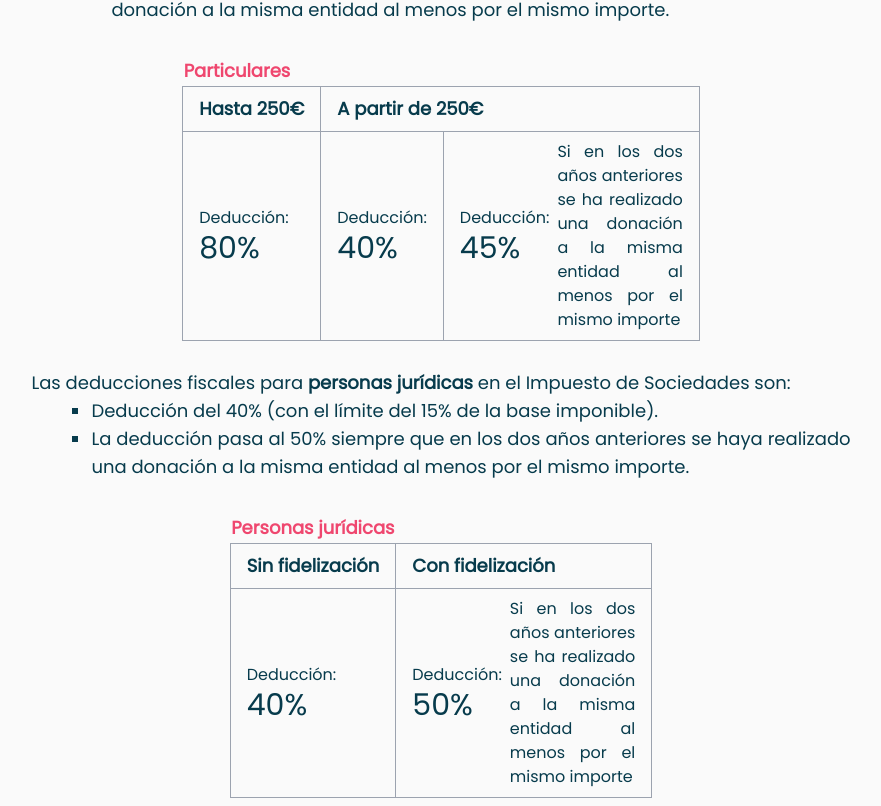
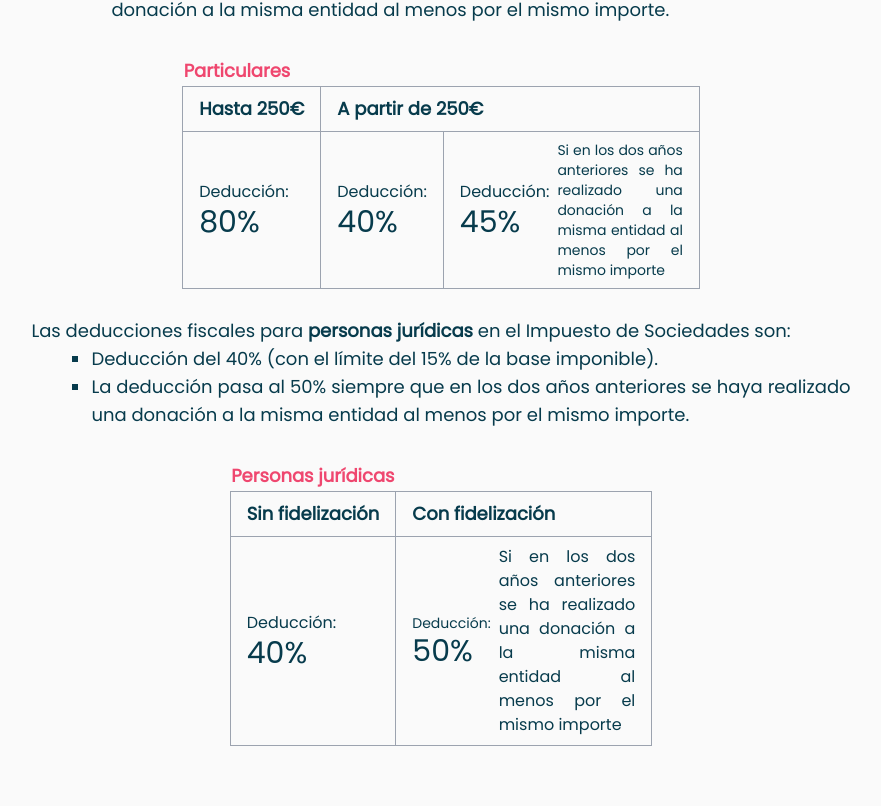
Before and after one commit to vallefarinha/front-casa, a React (Vite) app: page /partnership in a window 1280 px wide. Shown: the part 1979-2785 px from the top of the page, without its empty margins (199-1080 px from the left). Built offline with nearby package versions, Linux system fonts and the light colour scheme.

Commit message:
change text tables size of taxes

```diff
--- a/src/components/form/Legislation.jsx
+++ b/src/components/form/Legislation.jsx
@@ -6,7 +6,6 @@ const Legislation = () => {
   return (
     <div>
      <LegislationText></LegislationText>
-
     </div>
   )
 }
--- a/src/components/form/TitleAllForm.jsx
+++ b/src/components/form/TitleAllForm.jsx
@@ -8,7 +8,7 @@ function TitleAllForm() {
             <div className="flex flex-col items-center mx-auto">
                 <Title wordBlue="Hazte" wordPink="socio" textAlign="center" />
             </div>
-        <div className="w-[80%] mx-auto">
+        <div className="md:w-[80%] w-[90%] mx-auto">
             <RegularText30
                 text={
                     "Hazte socio  con una donación regular y únete a nuestra misión de cambio. Tu apoyo no solo fortalece nuestra causa, sino que también amplía nuestro alcance, permitiéndonos tocar más vidas."
--- a/src/components/texts/TaxText.jsx
+++ b/src/components/texts/TaxText.jsx
@@ -2,7 +2,7 @@ import React from "react";
 
 const TaxText = () => {
   return (
-    <div className="font-poppinsRegular text-justify mb-4 w-full text-LetterColor text-md lg:text-lg sm:text-xs">
+    <div className="font-poppinsRegular text-justify mb-4 w-full text-LetterColor text-sm md:text:md lg:text-lg sm:text-xs">
       <br />
       <p>
         Tras la entrada en vigor el 1 de enero de 2024 del{" "}
@@ -72,7 +72,7 @@ const TaxText = () => {
                     <p className="text-lg md:text-3xl">45%</p>
                   </div>
                   <div>
-                    <p className="text-xs md:text-base ml-2">
+                    <p className="text-xs md:text-sm ml-2">
                       Si en los dos años anteriores se ha realizado una donación
                       a la misma entidad al menos por el mismo importe
                     </p>
@@ -122,7 +122,7 @@ const TaxText = () => {
               <td className="px-4 py-2 border border-gray-400 min-w-30 max-w-64 items-center ">
                 <div className="flex flex-col md:flex-row items-center">
                   <div>
-                    <p className="text-xs md:text-base">Deducción:</p>
+                    <p className="text-xs md:text-sm">Deducción:</p>
                     <p className="text-lg md:text-3xl">50%</p>
                   </div>
                   <div>
--- a/src/pages/Collaborate.jsx
+++ b/src/pages/Collaborate.jsx
@@ -37,21 +37,17 @@ function Collaborate() {
   };
 
   return (
-    <div className="w-[80%] mx-auto">
-
+    <div className="md:w-[80%] w-[90%] mx-auto">
       <div className="flex flex-col items-center mx-auto">
                 <Title wordBlue="Haz una" wordPink="donacion" textAlign="center" />
       </div>
-
-      <div className="w-[80%] mx-auto">
+      <div className="md:w-[80%] w-[90%] mx-auto">
           <RegularText30
                  text={
 					"Puedes donar lo que estimes oportuno, mediante un ingreso o transferencia en la cuenta 	corriente de la Casa de Acogida."
 				 }></RegularText30>
         </div>
-
       <DonationCard></DonationCard>
-
       <div className=" flex justify-center items-center">
         <div className="flex flex-col justify-center">
           <ColaboraRegularText
@@ -63,7 +59,6 @@ function Collaborate() {
           />
         </div>
       </div>
-
         <div className="flex flex-col items-center mx-auto pt-10">
             <TitleForm wordBlue=" ¿Quieres incluirlo en la desgravación" wordPink="fiscal?" textAlign="center" />
       </div>
@@ -73,25 +68,16 @@ function Collaborate() {
                   "Para incluir el donativo en la Desgravación Fiscal (Declaración de la Renta) es necesario que cubras el siguiente formulario o nos facilites la información (nombre, apellidos, dirección postal, DNI y email) a nuestra cuenta de correo."}
 				 ></RegularText30>
         </div>
-
-
         <img src={penform} alt="penForm" className="absolute z-0" />
         <form ref={refForm} onSubmit={handleSubmit}>
           <TaxForm></TaxForm>
           <SendButtonForm />
         </form>
-
-
       <Tax />
-
-
-
       <div className="flex justify-around" style={{ height: "60px" }}>
         <img src={heart} alt="Corazon" />
         <img src={octagon} alt="octagono" />
       </div>
-
-
       <Legislation></Legislation>
     </div>
   );
--- a/src/pages/PartnerForm.jsx
+++ b/src/pages/PartnerForm.jsx
@@ -10,7 +10,6 @@ import SendButtonForm from "../components/form/SendButtonForm";
 import SimpleAlert from '../components/alerts/SimpleAlert';
 import Legislation from "../components/form/Legislation";
 import Tax from '../components/form/Tax';
-import TitleForm from '../components/form/TitleForm';
 
 function PartnerForm() {
   const refForm = useRef();
@@ -26,7 +25,7 @@ function PartnerForm() {
   };
 
         return (
-          <div className="w-[80%] mx-auto">
+          <div className="md:w-[80%] w-[90%] mx-auto">
             <form ref={refForm} onSubmit={handleSubmit}>
                 <TitleAllForm />
                 <FormBlue />
```
